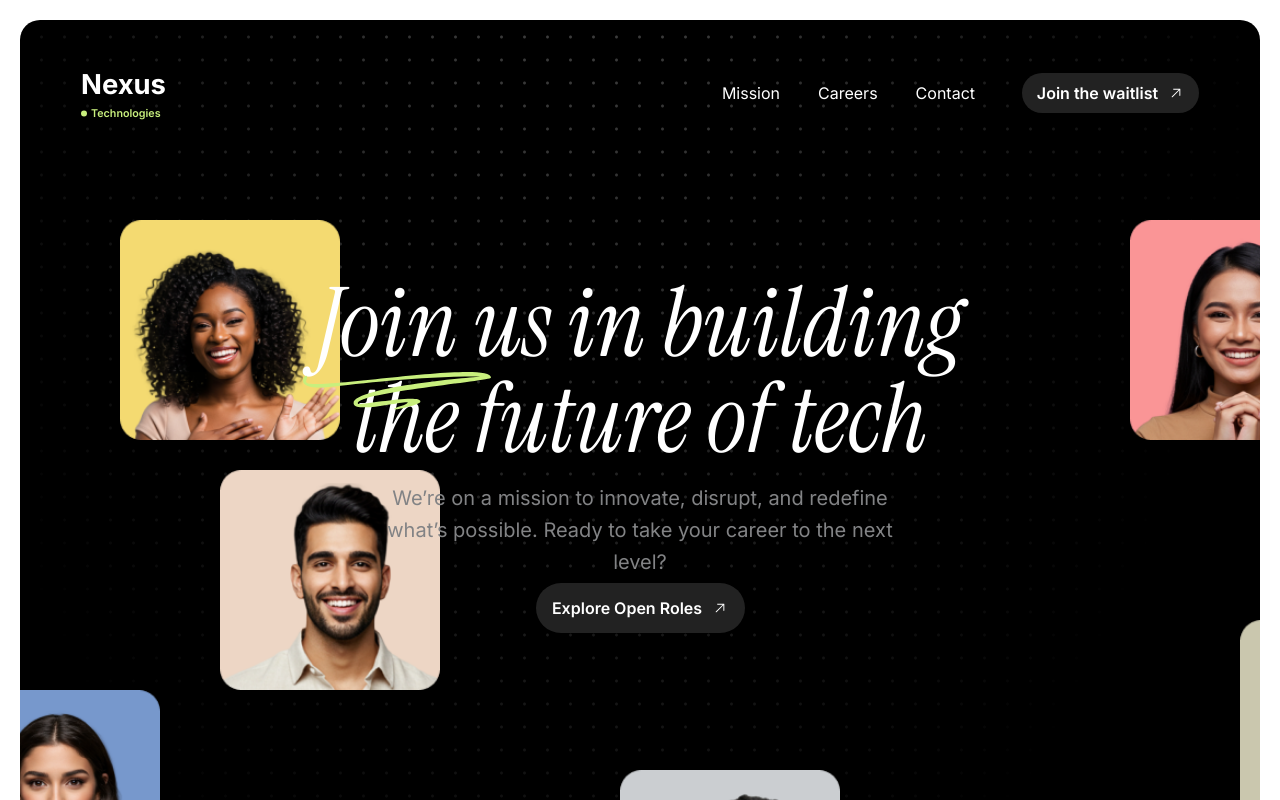
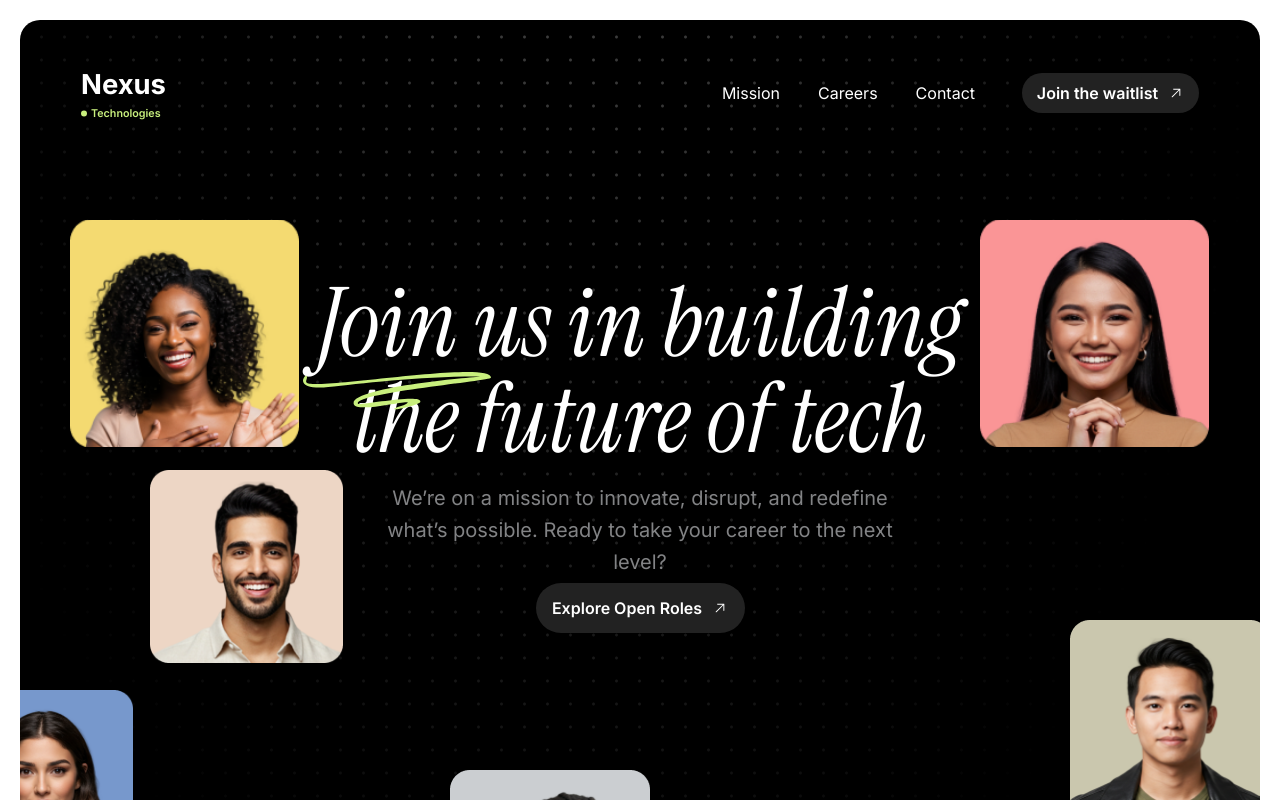
Before and after one commit to Chiemezie123/mainNexus, a Next.js app: page / in a window 1280 px wide. Shown: the top 800 px of the page. Built offline with nearby package versions, Linux system fonts and the light colour scheme.

Commit message:
hero animation

```diff
--- a/app/components/heroSection/index.tsx
+++ b/app/components/heroSection/index.tsx
@@ -19,68 +19,10 @@ import Nietzche from "@/components/icons/nietzche";
 import styles from "./hero.module.css";
 import "slick-carousel/slick/slick.css";
 import "slick-carousel/slick/slick-theme.css";
-import { imagePathArray } from "@/constant/data";
+import { imagePathArray, fixedPositions,images } from "@/constant/data";
 import { motion, AnimatePresence } from "framer-motion";
 
-const fixedPositions = [
-  {
-    id: "position1",
-    desktop: { top: 150, left: 50, width: 220, height: 220 },
-    mlg: { top: 120, left: 10, width: 200, height: 200 },
-    mxl: { top: 150, left: 0, width: 229, height: 227 },
-    inital: { x: -300, y: -300 },
-    animate: { x: 50, y: 50 },
-  },
-  {
-    id: "position2",
-    desktop: { top: 150, left: 1100, width: 220, height: 220 },
-    mlg: { top: 120, left: 750, width: 200, height: 200 },
-    mxl: { top: 150, left: 950, width: 229, height: 227 },
-    inital: { x: 500, y: -100 },
-    animate: { x: 10, y: 50 },
-  },
-  {
-    id: "position3",
-    desktop: { top: 400, left: 150, width: 220, height: 220 },
-    mlg: { top: 400, left: 50, width: 180, height: 180 },
-    mxl: { top: 400, left: 80, width: 193.3, height: 193.3 },
-    inital: { x: -400, y: -50 },
-    animate: { x: 50, y: 50 },
-  },
-  {
-    id: "position4",
-    desktop: { top: 600, left: 1170, width: 220, height: 220 },
-    mlg: { top: 600, left: 800, width: 200, height: 200 },
-    mxl: { top: 600, left: 1000, width: 229, height: 227 },
-    inital: { x: 300, y: 300 },
-    animate: { x: 50, y: 0 },
-  },
-  {
-    id: "position5",
-    desktop: { top: 650, left: -100, width: 220, height: 220 },
-    mlg: { top: 650, left: -100, width: 180, height: 180 },
-    mxl: { top: 650, left: -100, width: 193.3, height: 193.3 },
-    inital: { x: -200, y: -200 },
-    animate: { x: 20, y: 20 },
-  },
-  {
-    id: "position6",
-    desktop: { top: 750, left: 600, width: 220, height: 220 },
-    mlg: { top: 750, left: 400, width: 200, height: 200 },
-    mxl: { top: 750, left: 530, width: 229, height: 227 },
-    inital: { opacity: 0, y: 50, scale: 0.8 },
-    animate: { opacity: 1, y: 0, scale: 1 },
-  },
-];
 
-const images = [
-  { id: 1, src: "/images/blackmna5.png", alt: "blackMan" },
-  { id: 2, src: "/images/blackwoman4.png", alt: "blackwoman" },
-  { id: 3, src: "/images/smilingWoman4.png", alt: "mexicoWoman" },
-  { id: 4, src: "/images/indianMan4.png", alt: "indianMan" },
-  { id: 5, src: "/images/kungfu4.png", alt: "koreaMan" },
-  { id: 6, src: "/images/spanishwoman4.png", alt: "spainishWoman" },
-];
 
 export default function HeroSection() {
 
@@ -88,6 +30,7 @@ export default function HeroSection() {
   const scrollerInnerRef = useRef<HTMLDivElement>(null);
   const companyScrollerRef = useRef<HTMLDivElement>(null);
   const companyScrollerInnerRef = useRef<HTMLDivElement>(null);
+  const [checkWidthSize , setCheckWidthSize] = useState(null);
 
   const [imageAssignments, setImageAssignments] = useState(() => {
     const assignments: { [key: string]: { id: number; src: string; alt: string } } = {};
@@ -100,17 +43,13 @@ export default function HeroSection() {
   const swapImages = () => {
     setImageAssignments((prevAssignments) => {
       const newAssignments = { ...prevAssignments };
-
       const imageIds = Object.values(newAssignments).map((img) => img.id);
-
       const rotatedImageIds = [...imageIds.slice(1), imageIds[0]];
-
       fixedPositions.forEach((pos, index) => {
         newAssignments[pos.id] = images.find(
           (img) => img.id === rotatedImageIds[index]
         );
       });
-
       return newAssignments;
     });
   };
@@ -119,6 +58,25 @@ export default function HeroSection() {
     const interval = setInterval(swapImages, 4000);
     return () => clearInterval(interval);
   }, []);
+
+
+  useEffect(() => {
+    const widthSize = () => {
+      const getWidth = window.innerWidth;
+      setCheckWidthSize(getWidth);
+    };
+    widthSize();
+    window.addEventListener("resize", widthSize);
+    return () => window.removeEventListener("resize", widthSize);
+  }, []);
+
+
+  const getBreakpointValues = (pos: typeof fixedPositions[0]) => {
+    if (checkWidthSize === null) return pos.desktop;
+    if (checkWidthSize < 1049) return pos.mlg;
+    if (checkWidthSize < 1400) return pos.mxl;
+    return pos.desktop;
+  };
 
   const setupInfiniteScroll = (
     scrollerRef: React.RefObject<HTMLElement>,
@@ -135,13 +93,14 @@ export default function HeroSection() {
   };
 
   useEffect(() => {
+
     setupInfiniteScroll(scrollerRef, scrollerInnerRef);
+    setupInfiniteScroll(companyScrollerRef, companyScrollerInnerRef);
 
-    setupInfiniteScroll(companyScrollerRef, companyScrollerInnerRef);
   }, []);
   return (
-    <div className="mx-auto max-w-[1400px] gap-[62px] flex flex-col items-center mxl:px-[20px] mxs:px-[0px]">
-      <div className="relative h-[868px] w-full bg-[#000] rounded-[20px] mxs:rounded-none overflow-hidden">
+    <div className="mx-auto max-w-[1440px] gap-[62px] flex flex-col items-center mxl:px-[20px] mxs:px-[0px]">
+         <div className="relative h-[868px] mx-auto w-full bg-[#000] rounded-[20px] mxs:rounded-none overflow-hidden">
         <Image
           src="/svg/backgroundpattern.svg"
           className="absolute"
@@ -151,32 +110,44 @@ export default function HeroSection() {
         />
 
         <div className="mmd:hidden">
-          <AnimatePresence>
-            {fixedPositions.map((pos) => (
+          <AnimatePresence mode="popLayout">
+            {fixedPositions.map((pos) => {
+              const breakpointValues = getBreakpointValues(pos);
+              return (
                 <motion.div
                   key={pos.id}
                   className="absolute overflow-hidden"
                   style={{
-                  top: `${pos.desktop.top}px`,
-                  left: `${pos.desktop.left}px`,
-                  width: `${pos.desktop.width}px`,
-                  height: `${pos.desktop.height}px`,
+                    top: `${breakpointValues.top}px`,
+                    left: `${breakpointValues.left}px`,
+                    width: `${breakpointValues.width}px`,
+                    height: `${breakpointValues.height}px`,
                   }}
-                initial={pos.inital}
+                  initial={pos.initial}
                   animate={pos.animate}
                   exit={{ opacity: 0, scale: 0.8 }}
                   transition={{ duration: 1, ease: "easeOut", delay: 0.5 }}
                 >
-                <Image
+                 <AnimatePresence mode="popLayout">
+                 <motion.img
+                  key={imageAssignments[pos.id].src}
                   src={imageAssignments[pos.id].src}
                   alt={imageAssignments[pos.id].alt}
-                  width={pos.desktop.width}
-                  height={pos.desktop.height}
+                  initial={{ opacity: 0.03, scale: 0.8, x:20 ,y:20}}
+                  animate={{ opacity: 1, scale: 1, x: 0, y: 0 }}
+                  exit={{ opacity: 0, scale: 1.05 }}
+                  transition={{ duration: 0.5, ease: "easeOut", delay: 2}}
+                  className="absolute inset-0 w-full h-full object-cover"
                 />
+                 </AnimatePresence>
+
+
                 </motion.div>
-            ))}
+              );
+            })}
           </AnimatePresence>
         </div>
+
 
         <div className="relative w-full pt-[50px]">
           <NavBar />
@@ -240,6 +211,7 @@ export default function HeroSection() {
         </div>
       </div>
 
+
       <div className="w-full flex items-center justify-between px-[30px] mxl:px-0 mlg:flex-col mxl:gap-[10px] mmd:block">
         <div className="w-[291px] mxl:text-center mmd:mx-auto">
           <Typography
--- a/components/ui/button.tsx
+++ b/components/ui/button.tsx
@@ -112,6 +112,6 @@ const Button = React.forwardRef<HTMLButtonElement, ButtonProps>(
     );
   }
 );
-Button.displayName = "Button";
+Button.displayName ="Button";
 
 export { Button, buttonVariants };
--- a/constant/data.tsx
+++ b/constant/data.tsx
@@ -188,3 +188,67 @@ export const descriptionSwiper = [
     photo: "/images/UXresearcher.png",
   },
 ];
+
+
+
+
+
+export const fixedPositions = [
+  {
+    id: "position1",
+    desktop: { top: 150, left: 50, width: 220, height: 220 },
+    mxl: { top: 150, left: 0, width: 229, height: 227 },
+    mlg: { top: 120, left: -20, width: 200, height: 200 },
+    initial: { x: -300, y: -300,},
+    animate: { x: 50, y: 50 },
+  },
+  {
+    id: "position2",
+    desktop: { top: 150, left: 1100, width: 220, height: 220 },
+    mxl: { top: 150, left: 950, width: 229, height: 227 },
+    mlg: { top: 120, left: 750, width: 200, height: 200 },
+    initial: { x: 500, y: -100},
+    animate: { x: 10, y: 50},
+  },
+  {
+    id: "position3",
+    desktop: { top: 400, left: 150, width: 220, height: 220 },
+    mxl: { top: 400, left: 80, width: 193.3, height: 193.3 },
+    mlg: { top: 400, left: 50, width: 180, height: 180 },
+    initial: { x: -400, y: -50},
+    animate: { x: 50, y: 50 },
+  },
+  {
+    id: "position4",
+    desktop: { top: 600, left: 1170, width: 220, height: 220 },
+    mxl: { top: 600, left: 1000, width: 200, height: 200 },
+    mlg: { top: 600, left: 800, width: 200, height: 200 },
+    initial: { x: 300, y: 300},
+    animate: { x: 50, y: 0},
+  },
+  {
+    id: "position5",
+    desktop: { top: 650, left: -100, width: 220, height: 220 },
+    mxl: { top: 650, left: -100, width: 193.3, height: 193.3 },
+    mlg: { top: 650, left: -100, width: 180, height: 180 },
+    initial: { x: -200, y: -200},
+    animate: { x: 20, y: 20},
+  },
+  {
+    id: "position6",
+    desktop: { top: 750, left: 600, width: 220, height: 220 },
+    mxl: { top: 750, left: 430, width: 200, height: 200 },
+    mlg: { top: 750, left: 400, width: 200, height: 200 },
+    initial: { opacity: 0, y: 50, scale: 0.8 },
+    animate: { opacity: 1, y: 0, scale: 1 },
+  },
+];
+
+export const images = [
+  { id: 1, src: "/images/blackmna5.png", alt: "blackMan" },
+  { id: 2, src: "/images/blackwoman4.png", alt: "blackwoman" },
+  { id: 3, src: "/images/smilingWoman4.png", alt: "mexicoWoman" },
+  { id: 4, src: "/images/indianMan4.png", alt: "indianMan" },
+  { id: 5, src: "/images/kungfu4.png", alt: "koreaMan" },
+  { id: 6, src: "/images/spanishwoman4.png", alt: "spainishWoman" },
+];
```
Lines whose indentation alone changed are shown as unchanged.
